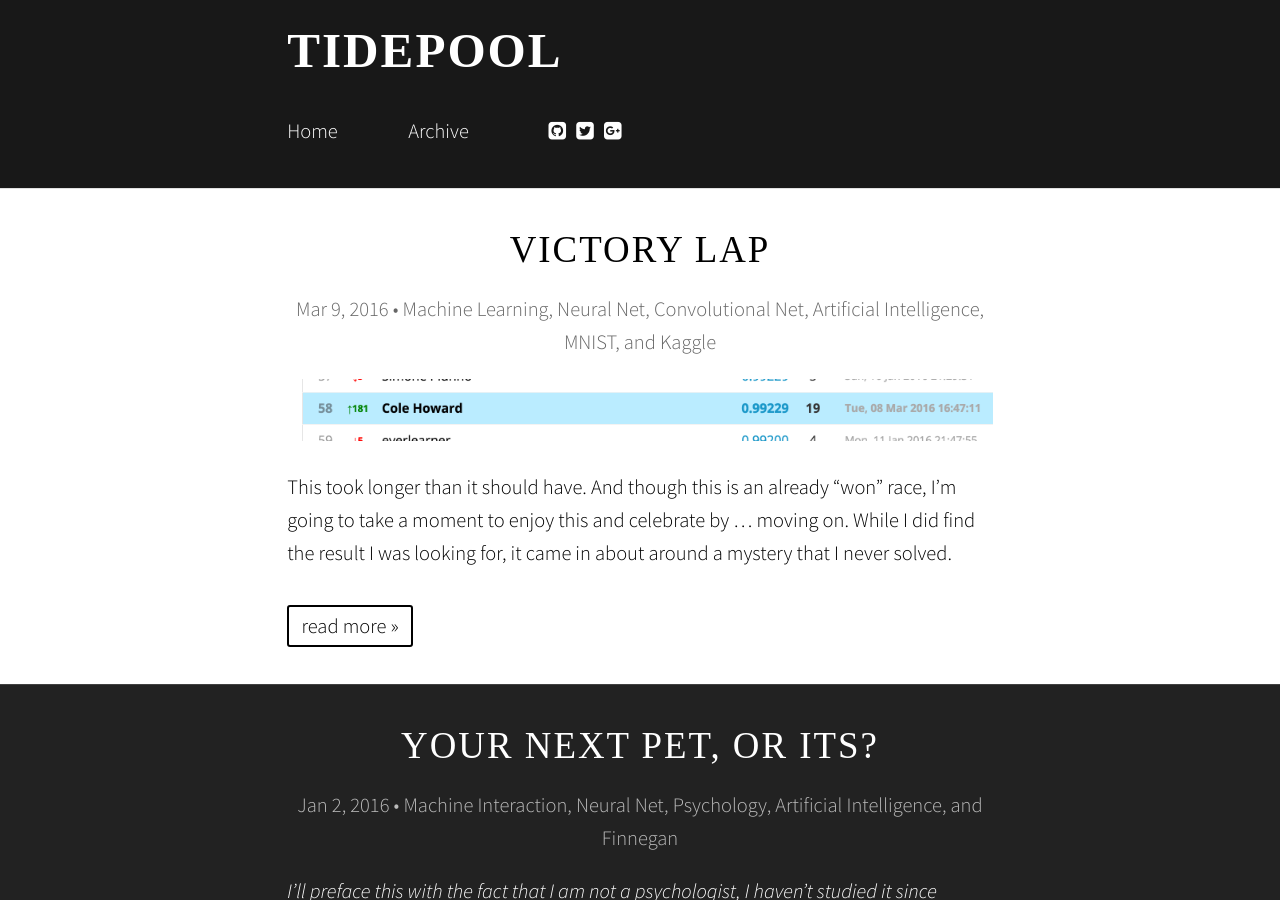
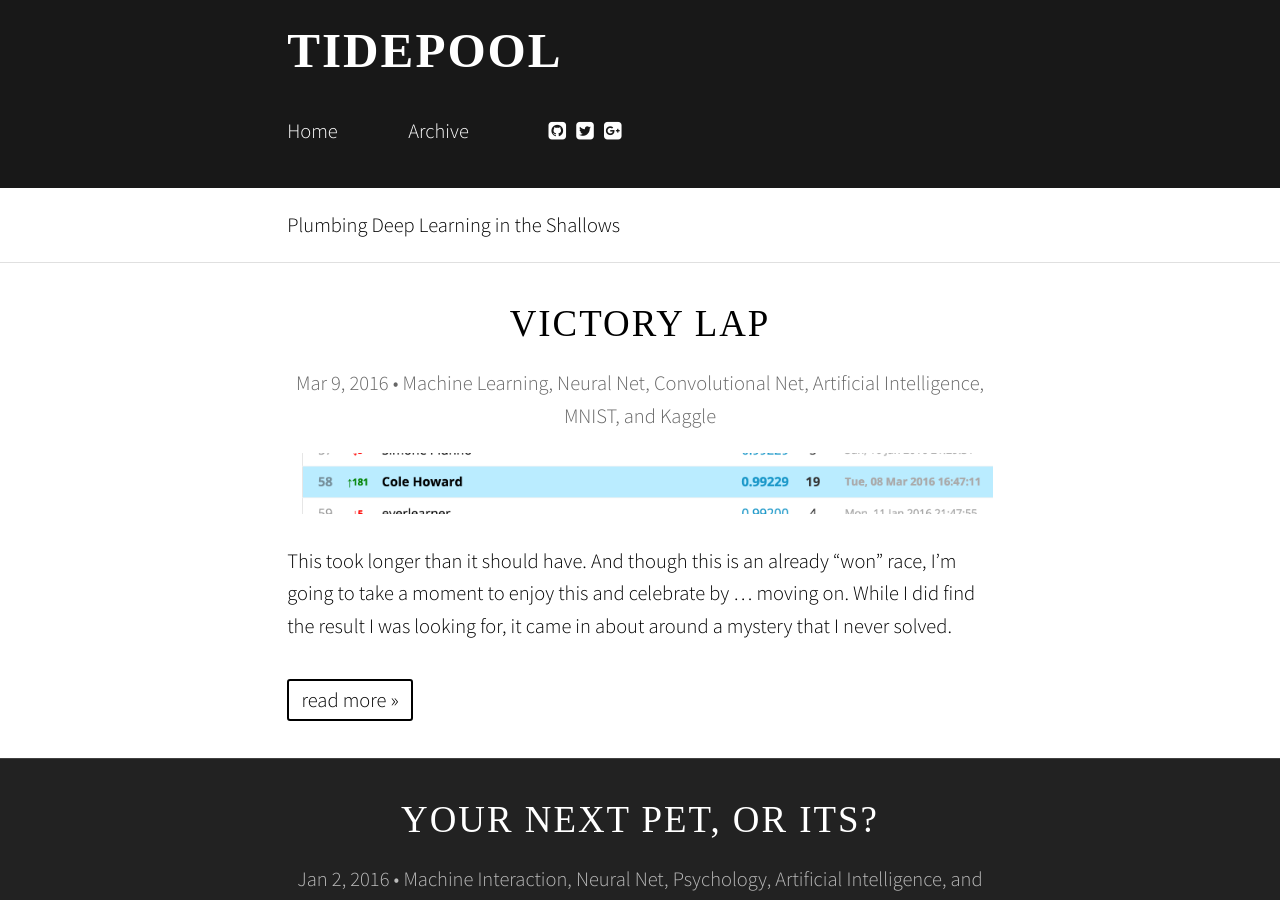
Before and after one commit to uglyboxer/uglyboxer.github.io, a Jekyll site: the page built from index.html, in a window 1280 px wide and 900 px high. Built offline with Jekyll 4.4.1, drawn with Linux system fonts in a browser that asks for light colours; nearby versions of some CDN libraries; some web fonts are replaced; the list of posts is cut into pages by our own code.

Commit message:
Rename Title

```diff
--- a/_config.yml
+++ b/_config.yml
@@ -1,7 +1,7 @@
 title: "Tidepool"
 author: "Cole Howard"
 description: "Plumbing Deep Learning in the Shallows"
-# subheading: "Machine Learning on a Budget"
+subheading: "Plumbing Deep Learning in the Shallows"
 more: "read more"
 url: "http://uglyboxer.github.io"
 baseurl:  # comment out if in root directory
```
